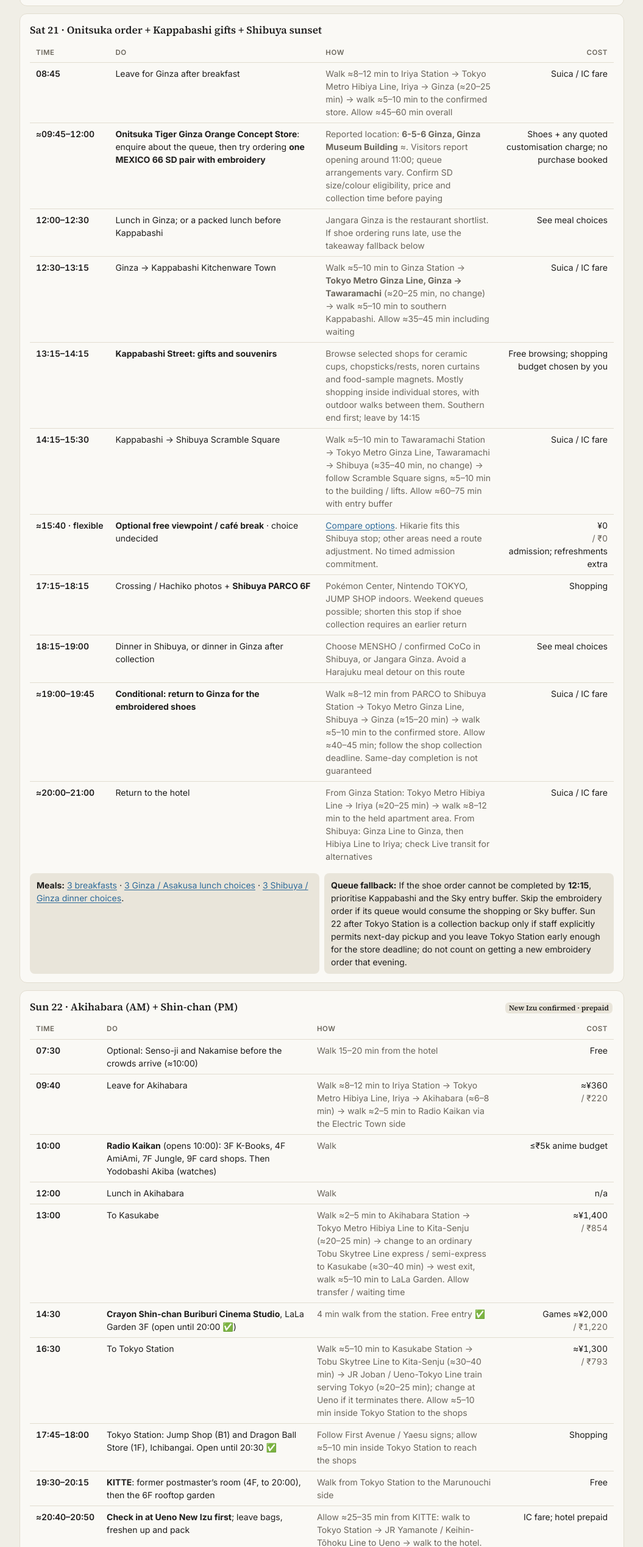
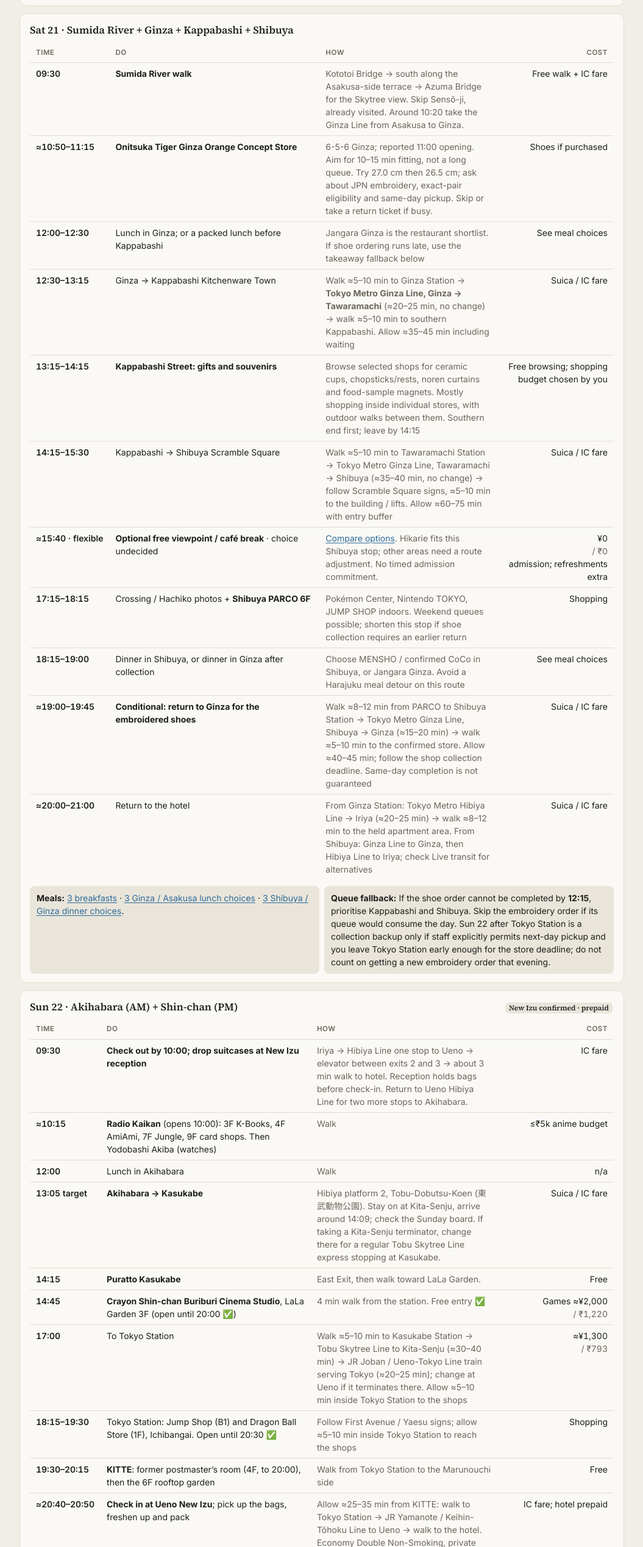
Before and after one commit to rohan-patnaik/japan-trip-2026, a plain HTML site: page index.html in a window 1280 px wide. Shown: the part 8133-10670 px from the top of the page at 61% size, without its empty margins (112-1167 px from the left). Drawn offline with Linux system fonts and the light colour scheme.

Commit message:
Sync Tokyo overview with Nov 21–22 itinerary updates

```diff
--- a/index.html
+++ b/index.html
@@ -274,11 +274,11 @@ ul,ol{margin:6px 0;padding-left:20px}li{margin:3px 0}
 <p class="x mut">You'll be up all night on the overnight flight, so keep this evening light. The confirmation allows check-in after 16:00; plan arrival around 18:30. Keep the private self-check-in instructions accessible.</p>
 </div>
 
-<div class="card day" id="tokyo-21"><h3><span>Sat 21 · Onitsuka order + Kappabashi gifts + Shibuya sunset</span></h3>
+<div class="card day" id="tokyo-21"><h3><span>Sat 21 · Sumida River + Ginza + Kappabashi + Shibuya</span></h3>
 <div class="tw"><table>
 <tr><th>Time</th><th>Do</th><th>How</th><th>Cost</th></tr>
-<tr><td class="t">08:45</td><td>Leave for Ginza after breakfast</td><td>Walk ≈8–12 min to Iriya Station → Tokyo Metro Hibiya Line, Iriya → Ginza (≈20–25 min) → walk ≈5–10 min to the confirmed store. Allow ≈45–60 min overall</td><td>Suica / IC fare</td></tr>
-<tr><td class="t">≈09:45–12:00</td><td><b>Onitsuka Tiger Ginza Orange Concept Store</b>: enquire about the queue, then try ordering <b>one MEXICO 66 SD pair with embroidery</b></td><td>Reported location: <b>6-5-6 Ginza, Ginza Museum Building</b> ≈. Visitors report opening around 11:00; queue arrangements vary. Confirm SD size/colour eligibility, price and collection time before paying</td><td>Shoes + any quoted customisation charge; no purchase booked</td></tr>
+<tr><td class="t">09:30</td><td><b>Sumida River walk</b></td><td>Kototoi Bridge → south along the Asakusa-side terrace → Azuma Bridge for the Skytree view. Skip Sensō-ji, already visited. Around 10:20 take the Ginza Line from Asakusa to Ginza.</td><td>Free walk + IC fare</td></tr>
+<tr><td class="t">≈10:50–11:15</td><td><b>Onitsuka Tiger Ginza Orange Concept Store</b></td><td>6-5-6 Ginza; reported 11:00 opening. Aim for 10–15 min fitting, not a long queue. Try 27.0 cm then 26.5 cm; ask about JPN embroidery, exact-pair eligibility and same-day pickup. Skip or take a return ticket if busy.</td><td>Shoes if purchased</td></tr>
 <tr><td class="t">12:00–12:30</td><td>Lunch in Ginza; or a packed lunch before Kappabashi</td><td>Jangara Ginza is the restaurant shortlist. If shoe ordering runs late, use the takeaway fallback below</td><td>See meal choices</td></tr>
 <tr><td class="t">12:30–13:15</td><td>Ginza → Kappabashi Kitchenware Town</td><td>Walk ≈5–10 min to Ginza Station → <b>Tokyo Metro Ginza Line, Ginza → Tawaramachi</b> (≈20–25 min, no change) → walk ≈5–10 min to southern Kappabashi. Allow ≈35–45 min including waiting</td><td>Suica / IC fare</td></tr>
 <tr><td class="t">13:15–14:15</td><td><b>Kappabashi Street: gifts and souvenirs</b></td><td>Browse selected shops for ceramic cups, chopsticks/rests, noren curtains and food-sample magnets. Mostly shopping inside individual stores, with outdoor walks between them. Southern end first; leave by 14:15</td><td>Free browsing; shopping budget chosen by you</td></tr>
@@ -289,24 +289,24 @@ ul,ol{margin:6px 0;padding-left:20px}li{margin:3px 0}
 <tr><td class="t">≈19:00–19:45</td><td><b>Conditional: return to Ginza for the embroidered shoes</b></td><td>Walk ≈8–12 min from PARCO to Shibuya Station → Tokyo Metro Ginza Line, Shibuya → Ginza (≈15–20 min) → walk ≈5–10 min to the confirmed store. Allow ≈40–45 min; follow the shop collection deadline. Same-day completion is not guaranteed</td><td>Suica / IC fare</td></tr>
 <tr><td class="t">≈20:00–21:00</td><td>Return to the hotel</td><td>From Ginza Station: Tokyo Metro Hibiya Line → Iriya (≈20–25 min) → walk ≈8–12 min to the held apartment area. From Shibuya: Ginza Line to Ginza, then Hibiya Line to Iriya; check Live transit for alternatives</td><td>Suica / IC fare</td></tr>
 </table></div>
-<div class="eat"><div><b>Meals:</b> <a href="#meals-21-breakfast">3 breakfasts</a> · <a href="#meals-21-lunch">3 Ginza / Asakusa lunch choices</a> · <a href="#meals-21-dinner">3 Shibuya / Ginza dinner choices</a>.</div><div><b>Queue fallback:</b> If the shoe order cannot be completed by <b>12:15</b>, prioritise Kappabashi and the Sky entry buffer. Skip the embroidery order if its queue would consume the shopping or Sky buffer. Sun 22 after Tokyo Station is a collection backup only if staff explicitly permits next-day pickup and you leave Tokyo Station early enough for the store deadline; do not count on getting a new embroidery order that evening.</div></div>
-<p class="x mut"><b>What changed:</b> The optional Meiji Jingu / Harajuku morning is replaced by your shoe and souvenir priorities; PARCO moves after sunset. <b>Kappabashi is close to the Asakusa hotel, not Ginza</b> (roughly a 10–20 min walk to the northern section, depending on the shop). Saturday is preferable: most stores open Saturdays, but the association says only about 30% open Sundays. Typical hours are 10:00–17:00, varying by shop. If embroidery is unavailable, browse Kappabashi from 10:00 instead for a more relaxed day. Shoes need stock, embroidery eligibility and a collection deadline you can meet before Tokyo departure on 23 Nov; ask about these before buying.</p>
+<div class="eat"><div><b>Meals:</b> <a href="#meals-21-breakfast">3 breakfasts</a> · <a href="#meals-21-lunch">3 Ginza / Asakusa lunch choices</a> · <a href="#meals-21-dinner">3 Shibuya / Ginza dinner choices</a>.</div><div><b>Queue fallback:</b> If the shoe order cannot be completed by <b>12:15</b>, prioritise Kappabashi and Shibuya. Skip the embroidery order if its queue would consume the day. Sun 22 after Tokyo Station is a collection backup only if staff explicitly permits next-day pickup and you leave Tokyo Station early enough for the store deadline; do not count on getting a new embroidery order that evening.</div></div>
+<p class="x mut"><b>What changed:</b> Harajuku Cat Street is an optional 30–45 minute add-on from Shibuya, instead of the viewpoint or Shinjuku. Akihabara stays on Sunday. <b>Kappabashi is close to the Asakusa hotel, not Ginza</b> (roughly a 10–20 min walk to the northern section, depending on the shop). Saturday is preferable: most stores open Saturdays, but the association says only about 30% open Sundays. Typical hours are 10:00–17:00, varying by shop. If embroidery is unavailable, browse Kappabashi from 10:00 instead for a more relaxed day. Shoes need stock, embroidery eligibility and a collection deadline you can meet before Tokyo departure on 23 Nov; ask about these before buying.</p>
 <p class="x mut"><a href="https://www.kappabashi.or.jp/en/qa/" target="_blank">Kappabashi association: Saturday / Sunday opening</a> · <a href="https://www.gotokyo.org/en/spot/59/index.html" target="_blank">Official Tokyo guide: souvenirs, hours and access</a> · <a href="https://www.tokyometro.jp/lang_en/station/tawaramachi/index.html" target="_blank">Tawaramachi / Ginza Line</a> · <a href="https://www.reddit.com/r/JapanTravelTips/comments/1swk3fd/2026_info_embroidered_onitsuka_tigers/" target="_blank">2026 visitor reports: embroidery store moved to Orange (not official confirmation)</a>. Transit times and queue slots are planning estimates.</p>
 </div>
 
 <div class="card day" id="tokyo-22"><h3><span>Sun 22 · Akihabara (AM) + Shin-chan (PM)</span><span class="chip">New Izu confirmed · prepaid</span></h3>
 <div class="tw"><table>
 <tr><th>Time</th><th>Do</th><th>How</th><th>Cost</th></tr>
-<tr><td class="t">07:30</td><td><i>Optional:</i> Senso-ji and Nakamise before the crowds arrive (≈10:00)</td><td>Walk 15–20 min from the hotel</td><td>Free</td></tr>
-<tr><td class="t">09:40</td><td>Leave for Akihabara</td><td>Walk ≈8–12 min to Iriya Station → Tokyo Metro Hibiya Line, Iriya → Akihabara (≈6–8 min) → walk ≈2–5 min to Radio Kaikan via the Electric Town side</td><td>≈¥360</td></tr>
-<tr><td class="t">10:00</td><td><b>Radio Kaikan</b> (opens 10:00): 3F K-Books, 4F AmiAmi, 7F Jungle, 9F card shops. Then Yodobashi Akiba (watches)</td><td>Walk</td><td>≤₹5k anime budget</td></tr>
+<tr><td class="t">09:30</td><td><b>Check out by 10:00; drop suitcases at New Izu reception</b></td><td>Iriya → Hibiya Line one stop to Ueno → elevator between exits 2 and 3 → about 3 min walk to hotel. Reception holds bags before check-in. Return to Ueno Hibiya Line for two more stops to Akihabara.</td><td>IC fare</td></tr>
+<tr><td class="t">≈10:15</td><td><b>Radio Kaikan</b> (opens 10:00): 3F K-Books, 4F AmiAmi, 7F Jungle, 9F card shops. Then Yodobashi Akiba (watches)</td><td>Walk</td><td>≤₹5k anime budget</td></tr>
 <tr><td class="t">12:00</td><td>Lunch in Akihabara</td><td>Walk</td><td>n/a</td></tr>
-<tr><td class="t">13:00</td><td>To Kasukabe</td><td>Walk ≈2–5 min to Akihabara Station → Tokyo Metro Hibiya Line to Kita-Senju (≈20–25 min) → change to an ordinary Tobu Skytree Line express / semi-express to Kasukabe (≈30–40 min) → west exit, walk ≈5–10 min to LaLa Garden. Allow transfer / waiting time</td><td>≈¥1,400</td></tr>
-<tr><td class="t">14:30</td><td><b>Crayon Shin-chan Buriburi Cinema Studio</b>, LaLa Garden 3F (open until 20:00 ✅)</td><td>4 min walk from the station. Free entry ✅</td><td>Games ≈¥2,000</td></tr>
-<tr><td class="t">16:30</td><td>To Tokyo Station</td><td>Walk ≈5–10 min to Kasukabe Station → Tobu Skytree Line to Kita-Senju (≈30–40 min) → JR Joban / Ueno-Tokyo Line train serving Tokyo (≈20–25 min); change at Ueno if it terminates there. Allow ≈5–10 min inside Tokyo Station to the shops</td><td>≈¥1,300</td></tr>
-<tr><td class="t">17:45–18:00</td><td>Tokyo Station: Jump Shop (B1) and Dragon Ball Store (1F), Ichibangai. Open until 20:30 ✅</td><td>Follow First Avenue / Yaesu signs; allow ≈5–10 min inside Tokyo Station to reach the shops</td><td>Shopping</td></tr>
+<tr><td class="t">13:05 target</td><td><b>Akihabara → Kasukabe</b></td><td>Hibiya platform 2, Tobu-Dobutsu-Koen (東武動物公園). Stay on at Kita-Senju, arrive around 14:09; check the Sunday board. If taking a Kita-Senju terminator, change there for a regular Tobu Skytree Line express stopping at Kasukabe.</td><td>Suica / IC fare</td></tr>
+<tr><td class="t">14:15</td><td><b>Puratto Kasukabe</b></td><td>East Exit, then walk toward LaLa Garden.</td><td>Free</td></tr>
+<tr><td class="t">14:45</td><td><b>Crayon Shin-chan Buriburi Cinema Studio</b>, LaLa Garden 3F (open until 20:00 ✅)</td><td>4 min walk from the station. Free entry ✅</td><td>Games ≈¥2,000</td></tr>
+<tr><td class="t">17:00</td><td>To Tokyo Station</td><td>Walk ≈5–10 min to Kasukabe Station → Tobu Skytree Line to Kita-Senju (≈30–40 min) → JR Joban / Ueno-Tokyo Line train serving Tokyo (≈20–25 min); change at Ueno if it terminates there. Allow ≈5–10 min inside Tokyo Station to the shops</td><td>≈¥1,300</td></tr>
+<tr><td class="t">18:15–19:30</td><td>Tokyo Station: Jump Shop (B1) and Dragon Ball Store (1F), Ichibangai. Open until 20:30 ✅</td><td>Follow First Avenue / Yaesu signs; allow ≈5–10 min inside Tokyo Station to reach the shops</td><td>Shopping</td></tr>
 <tr><td class="t">19:30–20:15</td><td><b>KITTE</b>: former postmaster’s room (4F, to 20:00), then the 6F rooftop garden</td><td>Walk from Tokyo Station to the Marunouchi side</td><td>Free</td></tr>
-<tr><td class="t">≈20:40–20:50</td><td><b>Check in at Ueno New Izu first</b>; leave bags, freshen up and pack</td><td>Allow ≈25–35 min from KITTE: walk to Tokyo Station → JR Yamanote / Keihin-Tōhoku Line to Ueno → walk to the hotel. Economy Double Non-Smoking, private bathroom confirmed and prepaid; voucher initial check-in closes 23:30</td><td>IC fare; hotel prepaid</td></tr>
+<tr><td class="t">≈20:40–20:50</td><td><b>Check in at Ueno New Izu</b>; pick up the bags, freshen up and pack</td><td>Allow ≈25–35 min from KITTE: walk to Tokyo Station → JR Yamanote / Keihin-Tōhoku Line to Ueno → walk to the hotel. Economy Double Non-Smoking, private bathroom confirmed and prepaid; voucher initial check-in closes 23:30</td><td>IC fare; hotel prepaid</td></tr>
 </table></div>
 <div class="eat"><div><b>Meals:</b> <a href="#meals-22-breakfast">3 breakfasts</a> · <a href="#meals-22-lunch">3 lunches before Kasukabe</a> · <a href="#meals-22-dinner">3 Tokyo Station-area dinners</a>.</div><div><b>Lunch:</b> T’s Tantan at ecute Akihabara is the simplest choice. <b>Jangara Akihabara is temporarily closed</b> (since 30 Sep). The Ueno lunch alternative requires a detour before returning to the Kasukabe route. <b>Dinner:</b> Soranoiro, T’s Tantan or Jangara Ginza.</div></div>
 <details id="tokyo-22-evening" open><summary>Optional after check-in · Shinobazu Pond + late dessert</summary><div class="in">
@@ -318,7 +318,7 @@ ul,ol{margin:6px 0;padding-left:20px}li{margin:3px 0}
 </ul>
 <p><b>Hotel re-entry:</b> New Izu states <b>no curfew</b>. The main door closes at <b>02:00</b>; staff can open it via the intercom afterwards, and the front desk is staffed 24 hours. The voucher sets latest <b>initial check-in at 23:30</b>, so check in before the outing. <a href="https://www.izuhotel.co.jp/en/faq/" target="_blank" rel="noopener">Hotel FAQ</a> · <a href="https://www.izuhotel.co.jp/en/facility/" target="_blank" rel="noopener">Facilities / 24-hour staff</a></p>
 </div></details>
-<p class="x mut">Akihabara stays at opening as the <b>indoor morning exception</b>: Sunday afternoons are expected to be busier (planning judgement, not a measured crowd forecast), and this keeps Kasukabe in the afternoon. Radio Kaikan itself is open 10–20 ✅. Travel at 13:00 is mostly on trains; LaLa Garden is a short walk from the station. It has no verified vegetarian dish, so lunch stays in Akihabara.</p>
+<p class="x mut">Akihabara stays in the morning as the <b>indoor morning exception</b>: Sunday afternoons are expected to be busier (planning judgement, not a measured crowd forecast), and this keeps Kasukabe in the afternoon. Radio Kaikan itself is open 10–20 ✅. Travel at 13:00 is mostly on trains; LaLa Garden is a short walk from the station. It has no verified vegetarian dish, so lunch stays in Akihabara.</p>
 </div>
 
 <div class="card day"><h3><span>Mon 23 (public holiday) · Tokyo → Kyoto → Seta</span><span class="chip">Hotel: Smile Ōtsu Seta · PAID</span></h3>
```
